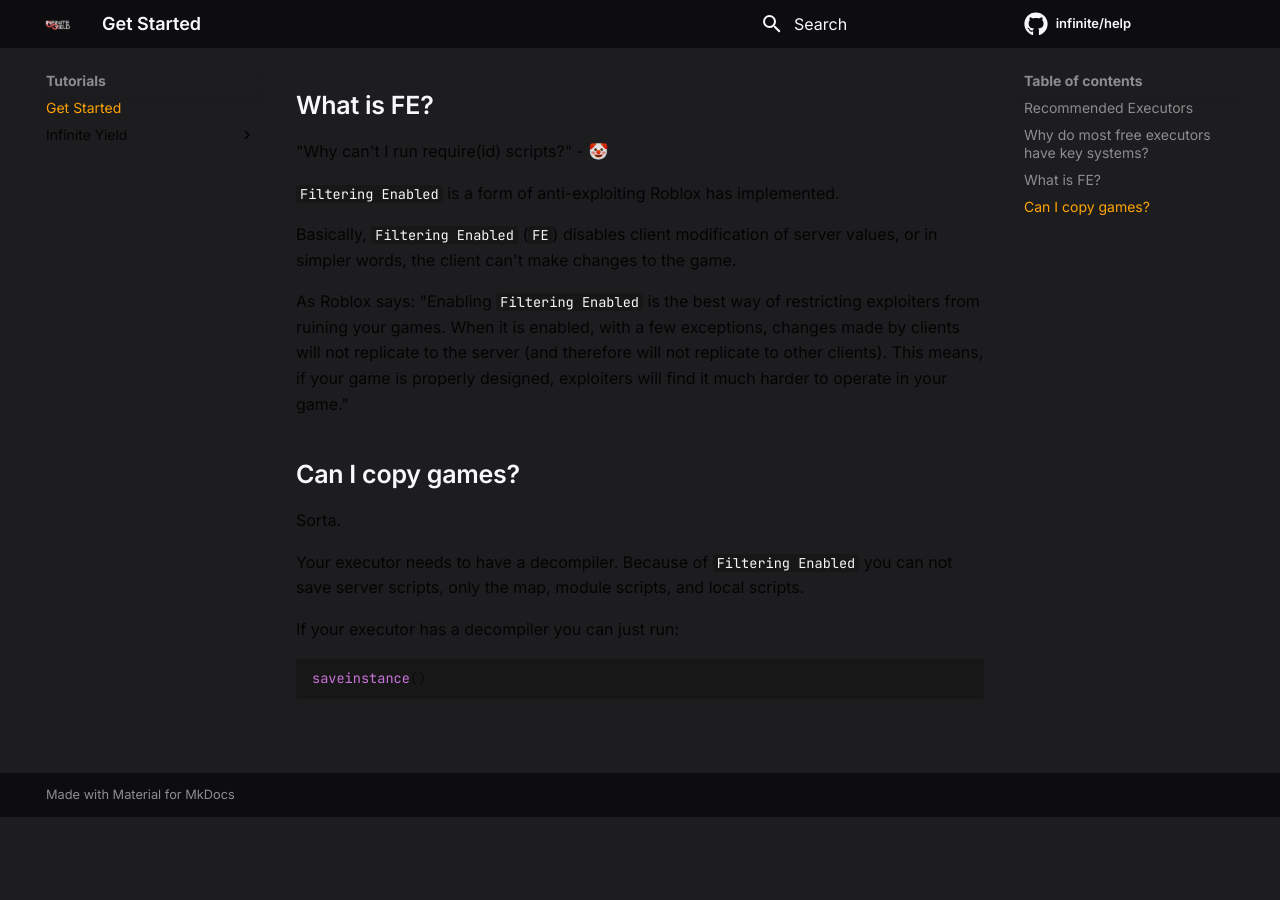
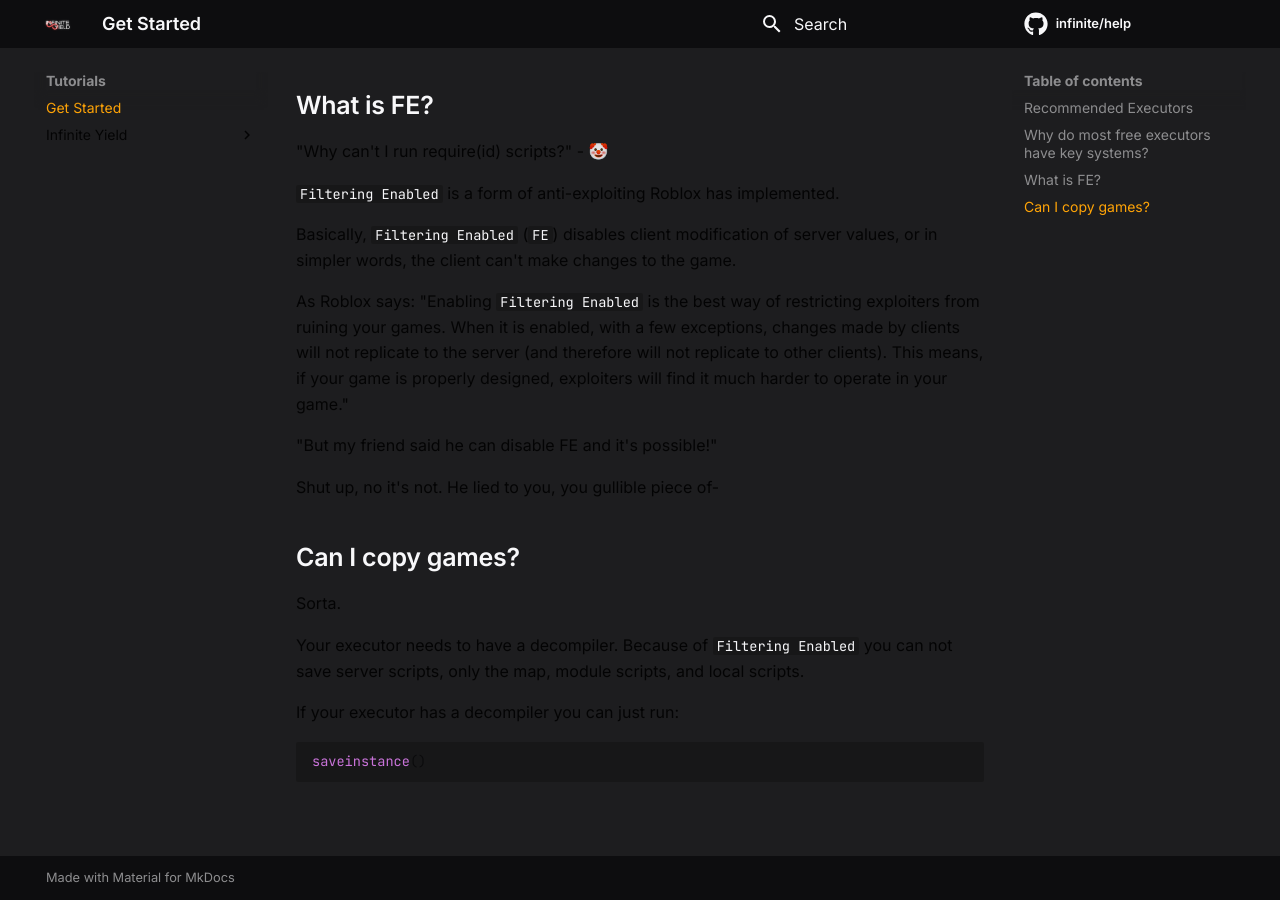
Before and after one commit to pamlib/iyt, an MkDocs documentation site: the page built from docs/tutorials/index.md, in a window 1280 px wide and 900 px high, scrolled down 832 px. Built offline with MkDocs 1.6.1 and Material for MkDocs 9.7.7, drawn with Linux system fonts in a browser that asks for light colours; comment, search, counter and statistics services are not loaded; before the commit the page ends 1649 px from its top, so only the background shows below that.

Commit message:
Update index.md

```diff
--- a/docs/tutorials/index.md
+++ b/docs/tutorials/index.md
@@ -34,6 +34,10 @@
 
 As Roblox says: "Enabling `Filtering Enabled` is the best way of restricting exploiters from ruining your games. When it is enabled, with a few exceptions, changes made by clients will not replicate to the server (and therefore will not replicate to other clients). This means, if your game is properly designed, exploiters will find it much harder to operate in your game."
 
+"But my friend said he can disable FE and it's possible!"
+
+Shut up, no it's not. He lied to you, you gullible piece of-
+
 ## Can I copy games?
 
 Sorta.
```
